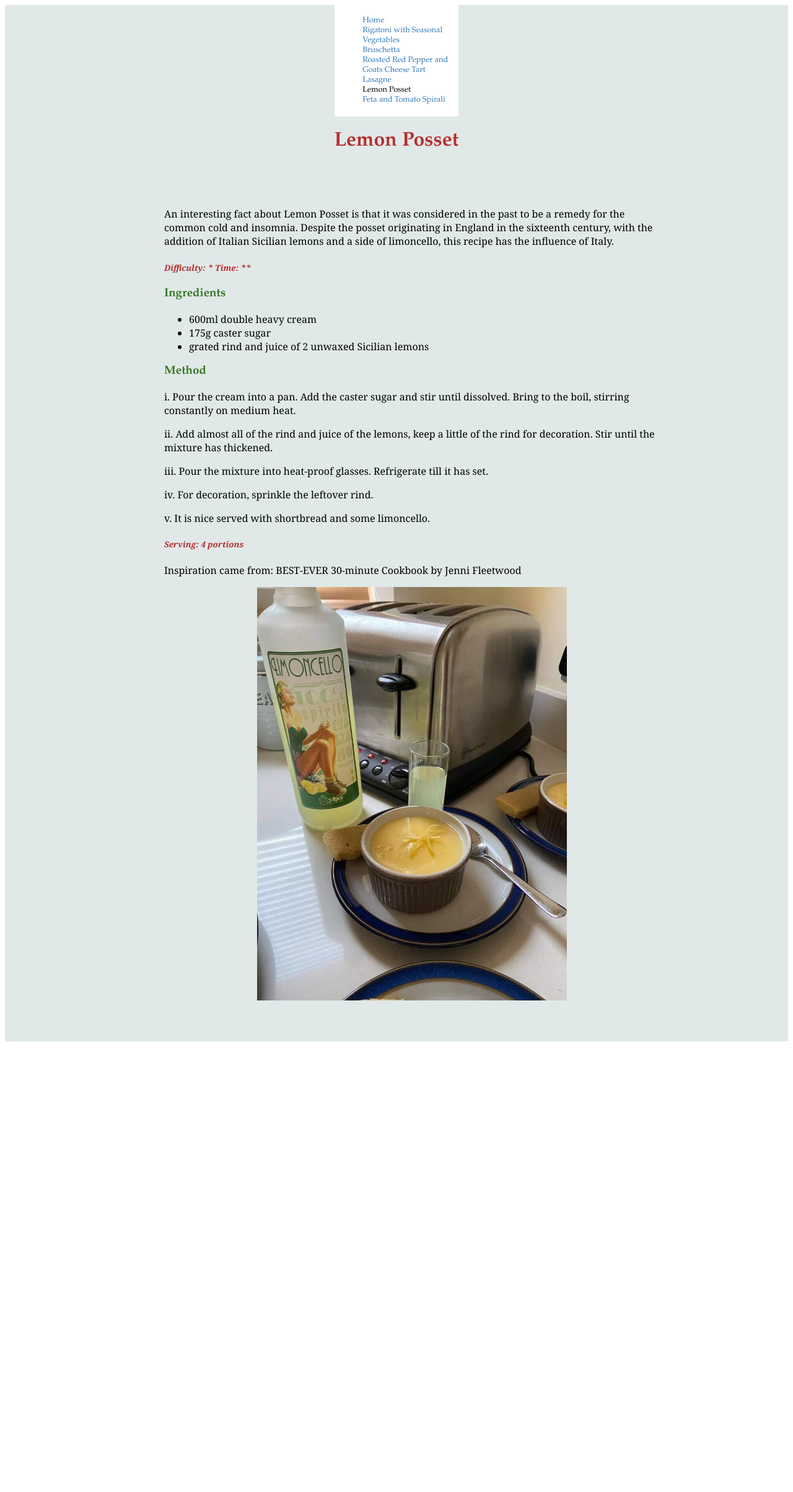
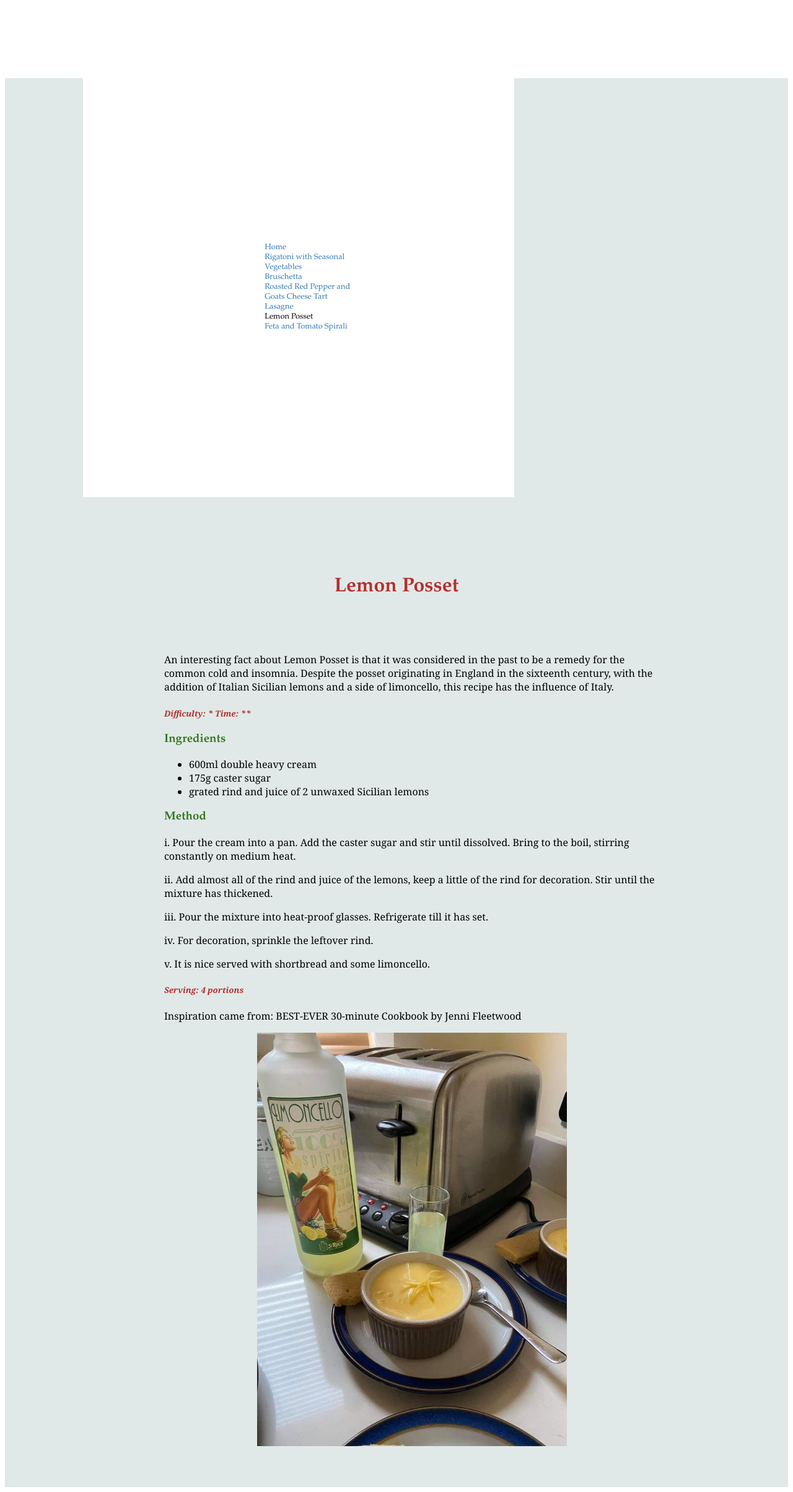
Before and after one commit to Hol1999/Hollyrecipewebsite, a Jekyll site: the page built from _recipes/recipe4.md, in a window 1280 px wide. Shown: the whole page at 62% size. Built offline with Jekyll 4.4.1, drawn with Linux system fonts in a browser that asks for light colours; before the commit the page ends 1688 px from its top, so only the background shows below that.

Commit message:
Update recipes.css

```diff
--- a/styles/recipes.css
+++ b/styles/recipes.css
@@ -139,12 +139,12 @@ ul.allrecipes {
 
 .menu {
   display: block;
- width: 15%;
-  font-size: 80%;
- font color: rgb(50,117,30);
+width: 15%;
+font-size: 80%;
+font color: rgb(50,117,30);
 font-family: Garamond, georgia, monospace, serif;
-  padding: 5px;
-  margin: 7px auto;
+padding: 20% 20%;
+margin: 10% 10%;
  background-color: white;
 
 }
```
